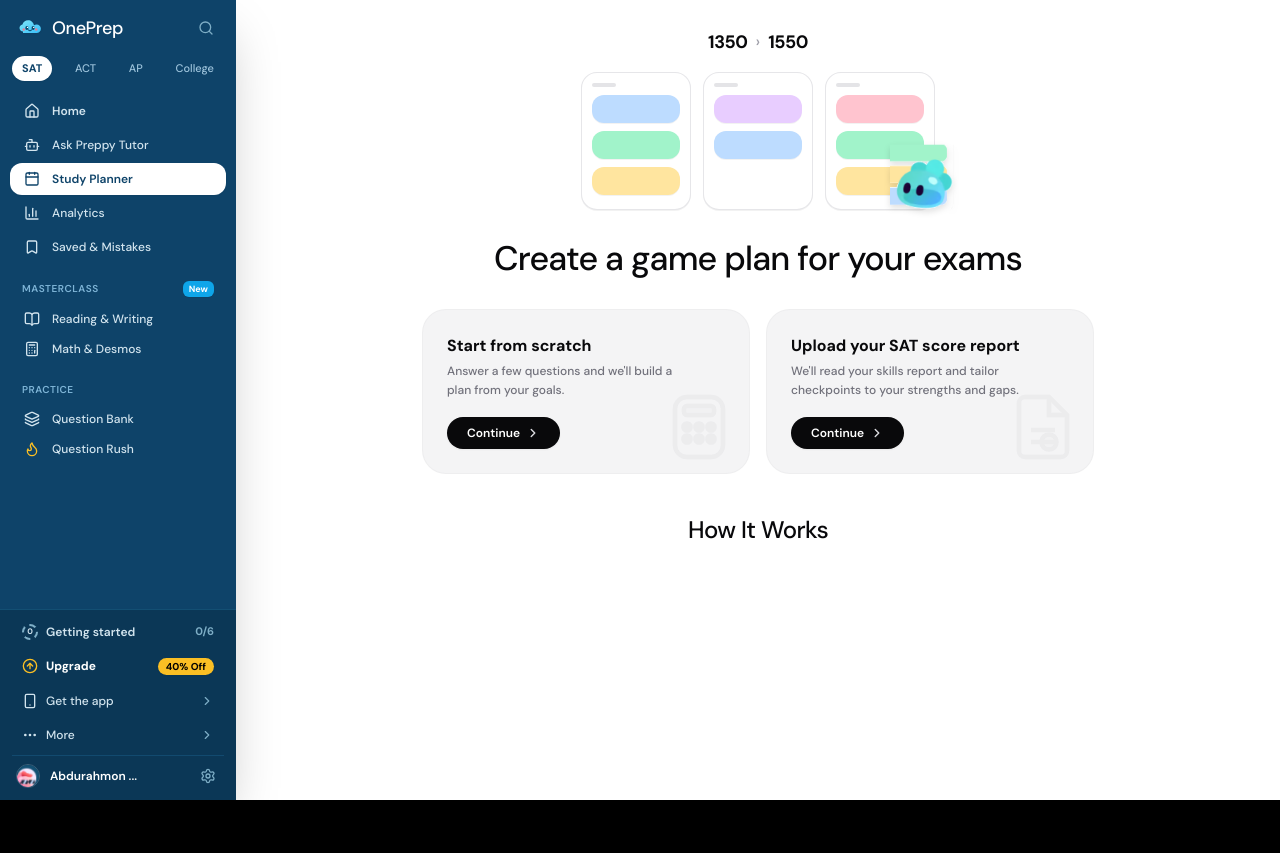
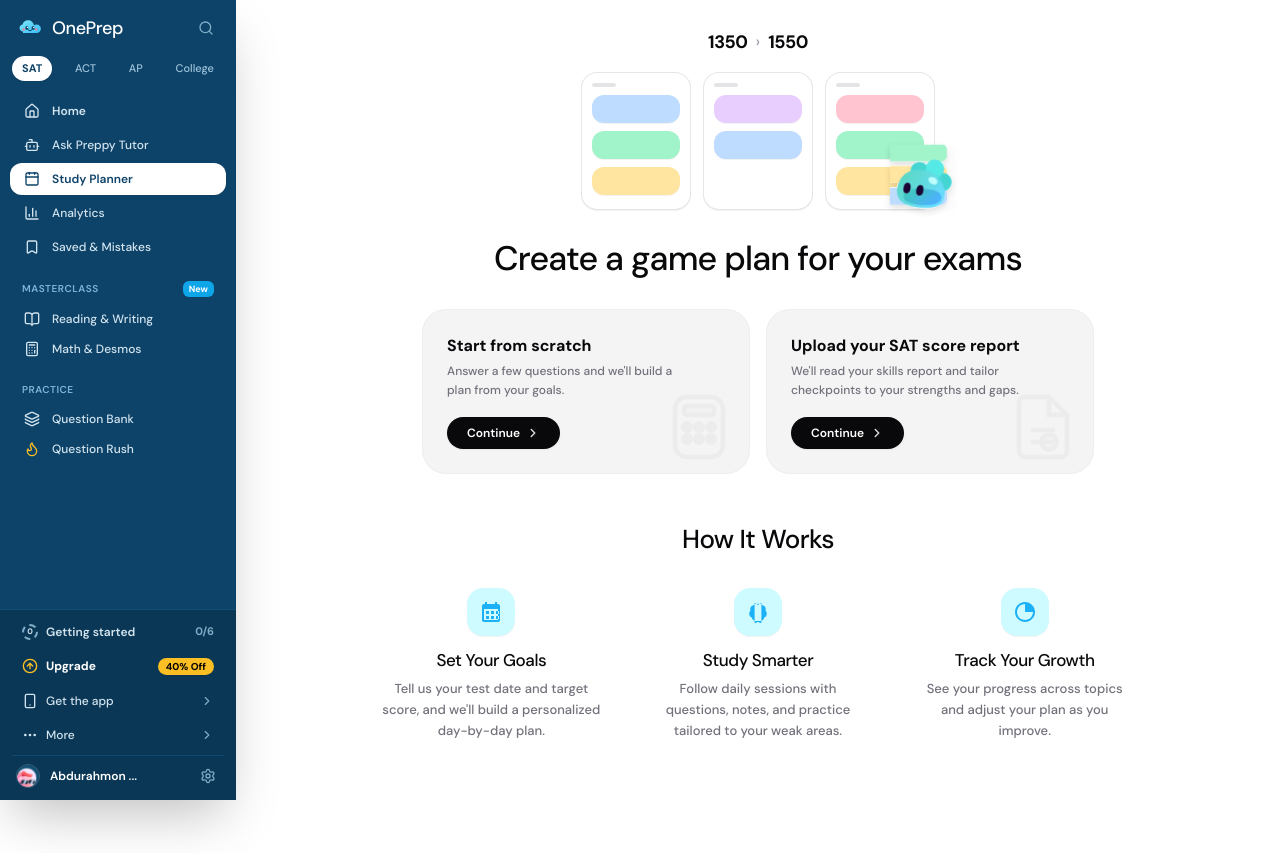
Before and after one commit to abdurahmonpy/ihsan-prep, a Next.js app: page /study-planner in a window 1280 px wide. Before the commit the page ends 800 px from the top, so only its background shows below. Built offline with nearby package versions, Linux system fonts and the light colour scheme.

Commit message:
feat(study-planner): add How It Works section matching exact 3-column layout, cyan icon badges, and copy

```diff
--- a/src/app/study-planner/page.tsx
+++ b/src/app/study-planner/page.tsx
@@ -543,11 +543,64 @@
               </div>
             </div>
 
-            {/* "How It Works" Section Title */}
-            <div className="w-full max-w-2xl pt-10 pb-4 text-center">
-              <h2 className="text-xl sm:text-2xl font-bold tracking-tight text-zinc-950 font-dm-sans">
+            {/* "How It Works" Section (Matching User Image Exactly) */}
+            <div className="w-full max-w-3xl pt-12 pb-16 text-center">
+              <h2 className="text-2xl sm:text-[26px] font-bold tracking-tight text-zinc-950 font-dm-sans">
                 How It Works
               </h2>
+
+              <div className="grid grid-cols-1 sm:grid-cols-3 gap-6 sm:gap-8 pt-8 text-center">
+                {/* Column 1: Set Your Goals */}
+                <div className="flex flex-col items-center space-y-3">
+                  <div className="w-12 h-12 rounded-2xl bg-[#cefbff] flex items-center justify-center shadow-2xs">
+                    <svg className="w-6 h-6 text-[#1cb0f6]" viewBox="0 0 24 24" fill="currentColor">
+                      <path d="M19 4h-1V2h-2v2H8V2H6v2H5c-1.1 0-2 .9-2 2v14c0 1.1.9 2 2 2h14c1.1 0 2-.9 2-2V6c0-1.1-.9-2-2-2zm0 16H5V9h14v11zm-12-9h3v3H7zm5 0h3v3h-3zm5 0h3v3h-3zm-10 5h3v3H7zm5 0h3v3h-3zm5 0h3v3h-3z" />
+                    </svg>
+                  </div>
+                  <div className="space-y-1">
+                    <h3 className="text-base sm:text-[17px] font-bold text-zinc-950 tracking-tight font-dm-sans">
+                      Set Your Goals
+                    </h3>
+                    <p className="text-xs sm:text-[13px] text-zinc-500 font-medium leading-relaxed max-w-[220px] mx-auto">
+                      Tell us your test date and target score, and we&apos;ll build a personalized day-by-day plan.
+                    </p>
+                  </div>
+                </div>
+
+                {/* Column 2: Study Smarter */}
+                <div className="flex flex-col items-center space-y-3">
+                  <div className="w-12 h-12 rounded-2xl bg-[#cefbff] flex items-center justify-center shadow-2xs">
+                    <svg className="w-6 h-6 text-[#1cb0f6]" viewBox="0 0 24 24" fill="currentColor">
+                      <path d="M11 3.5C9.6 3.3 8.2 4 7.5 5.2c-.9.1-1.8.6-2.4 1.3-1 1.2-1 2.9-.6 4.3-.9.8-1.4 2.1-1.2 3.4.2 1.6 1.2 3 2.6 3.4 0 .6.2 1.2.6 1.6.9 1.4 2.6 2.1 4.2 1.7.3 0 .6-.1.9-.2.2.5.5.9.8 1.2.8.7 1.9 1.1 3 1.1v-20c-1.4 0-2.8.5-4.4 1.7zm2 0c1.4-.2 2.8.5 3.5 1.7.9.1 1.8.6 2.4 1.3 1 1.2 1 2.9.6 4.3.9.8 1.4 2.1 1.2 3.4-.2 1.6-1.2 3-2.6 3.4 0 .6-.2 1.2-.6 1.6-.9 1.4-2.6 2.1-4.2 1.7-.3 0-.6-.1-.9-.2-.2.5-.5.9-.8 1.2-.8.7-1.9 1.1-3 1.1v-20c1.4 0 2.8.5 4.4 1.7z" />
+                    </svg>
+                  </div>
+                  <div className="space-y-1">
+                    <h3 className="text-base sm:text-[17px] font-bold text-zinc-950 tracking-tight font-dm-sans">
+                      Study Smarter
+                    </h3>
+                    <p className="text-xs sm:text-[13px] text-zinc-500 font-medium leading-relaxed max-w-[220px] mx-auto">
+                      Follow daily sessions with questions, notes, and practice tailored to your weak areas.
+                    </p>
+                  </div>
+                </div>
+
+                {/* Column 3: Track Your Growth */}
+                <div className="flex flex-col items-center space-y-3">
+                  <div className="w-12 h-12 rounded-2xl bg-[#cefbff] flex items-center justify-center shadow-2xs">
+                    <svg className="w-6 h-6 text-[#1cb0f6]" viewBox="0 0 24 24" fill="currentColor">
+                      <path d="M12 2C6.48 2 2 6.48 2 12s4.48 10 10 10 10-4.48 10-10S17.52 2 12 2zm0 18c-4.41 0-8-3.59-8-8s3.59-8 8-8v8h8c0 4.41-3.59 8-8 8z" />
+                    </svg>
+                  </div>
+                  <div className="space-y-1">
+                    <h3 className="text-base sm:text-[17px] font-bold text-zinc-950 tracking-tight font-dm-sans">
+                      Track Your Growth
+                    </h3>
+                    <p className="text-xs sm:text-[13px] text-zinc-500 font-medium leading-relaxed max-w-[220px] mx-auto">
+                      See your progress across topics and adjust your plan as you improve.
+                    </p>
+                  </div>
+                </div>
+              </div>
             </div>
           </main>
         )}
```
